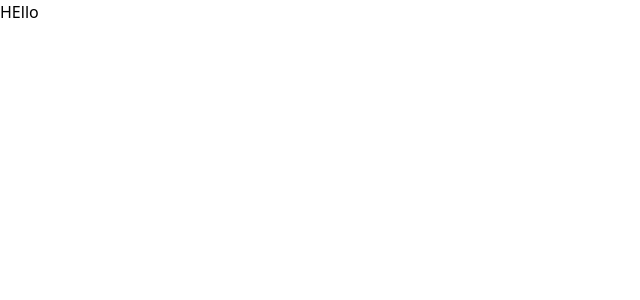
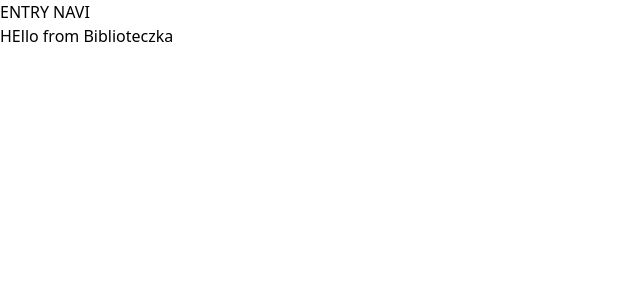
Before and after one commit to undstory/Library, a Next.js app: page / in a window 1280 px wide. Shown: the top 300 px of the page, without its empty margins (0-640 px from the left). Built offline with nearby package versions, Linux system fonts and the light colour scheme.

Commit message:
routing schema

```diff
--- a/app/page.tsx
+++ b/app/(application)/(dashboard)/books/page.tsx
@@ -1,9 +1,9 @@
 import Image from 'next/image'
 
-export default function Home() {
+export default function BooksPage() {
   return (
     <main className=''>
-      HEllo
+      HEllo here we have a list of books
     </main>
   )
 }
--- /dev/null
+++ b/app/(application)/(dashboard)/profile/page.tsx
@@ -0,0 +1,9 @@
+import Image from 'next/image'
+
+export default function ProfilePage() {
+  return (
+    <main className=''>
+      HEllo this is user profile
+    </main>
+  )
+}
--- /dev/null
+++ b/app/(application)/(dashboard)/summary/page.tsx
@@ -0,0 +1,9 @@
+import Image from 'next/image'
+
+export default function SummaryPage() {
+  return (
+    <main className=''>
+      HEllo this is summary
+    </main>
+  )
+}
--- /dev/null
+++ b/app/(application)/layout.tsx
@@ -0,0 +1,12 @@
+export default function AppLayout({
+    children,
+  }: {
+    children: React.ReactNode
+  }) {
+    return (
+      <div>
+          <aside>SIDEBAR</aside>
+          <main>{children}</main>
+      </div>
+    )
+  }
--- /dev/null
+++ b/app/(entry)/blog/page.tsx
@@ -0,0 +1,9 @@
+import Image from 'next/image'
+
+export default function BlogPage() {
+  return (
+    <main className=''>
+      HEllo from Blog
+    </main>
+  )
+}
--- /dev/null
+++ b/app/(entry)/layout.tsx
@@ -0,0 +1,12 @@
+export default function EntryLayout({
+    children,
+  }: {
+    children: React.ReactNode
+  }) {
+    return (
+      <div>
+          <header>ENTRY NAVI</header>
+          <main>{children}</main>
+      </div>
+    )
+  }
--- /dev/null
+++ b/app/(entry)/page.tsx
@@ -0,0 +1,9 @@
+import Image from 'next/image'
+
+export default function EntryPage() {
+  return (
+    <main className=''>
+      HEllo from Biblioteczka
+    </main>
+  )
+}
```
